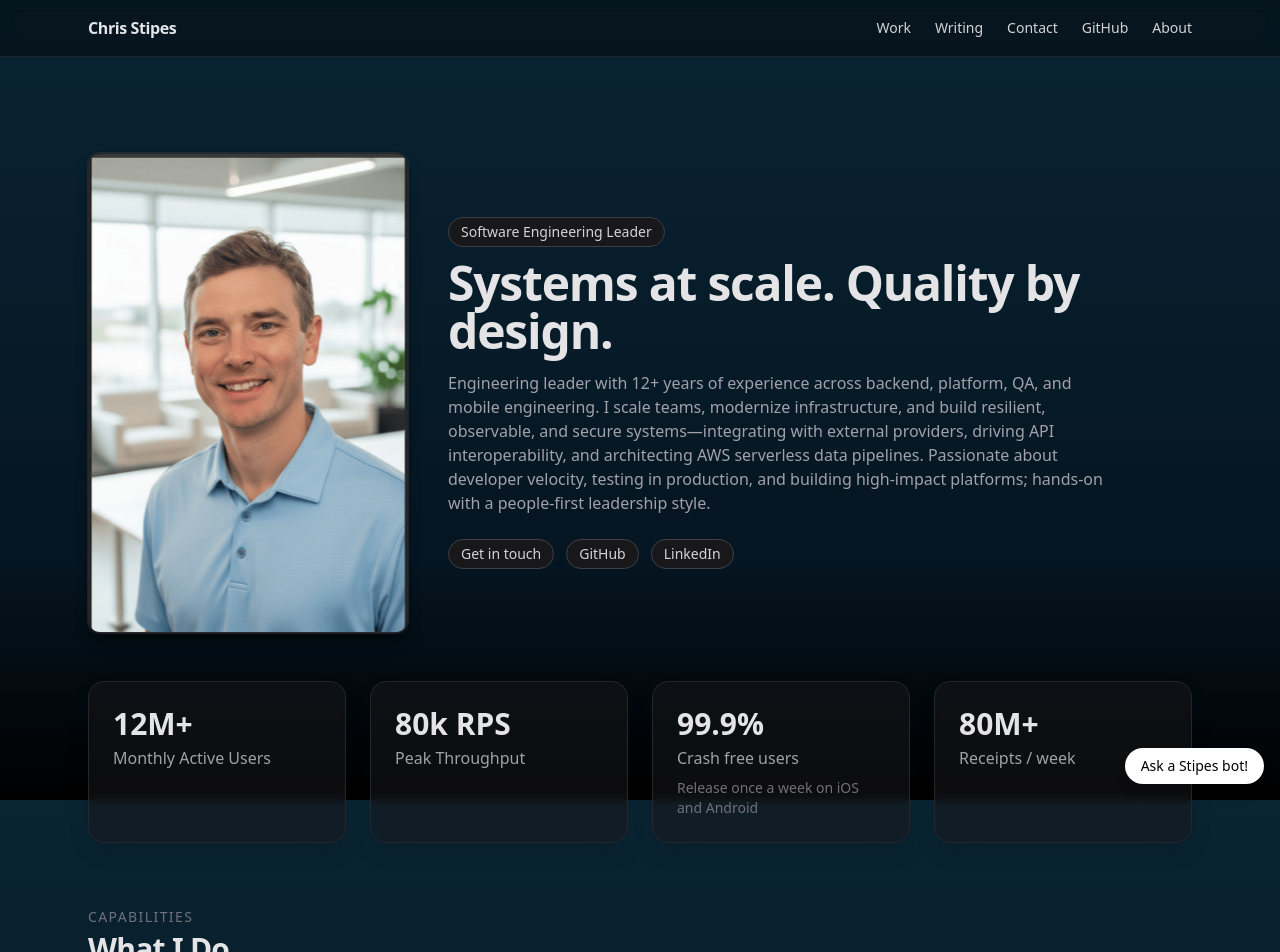
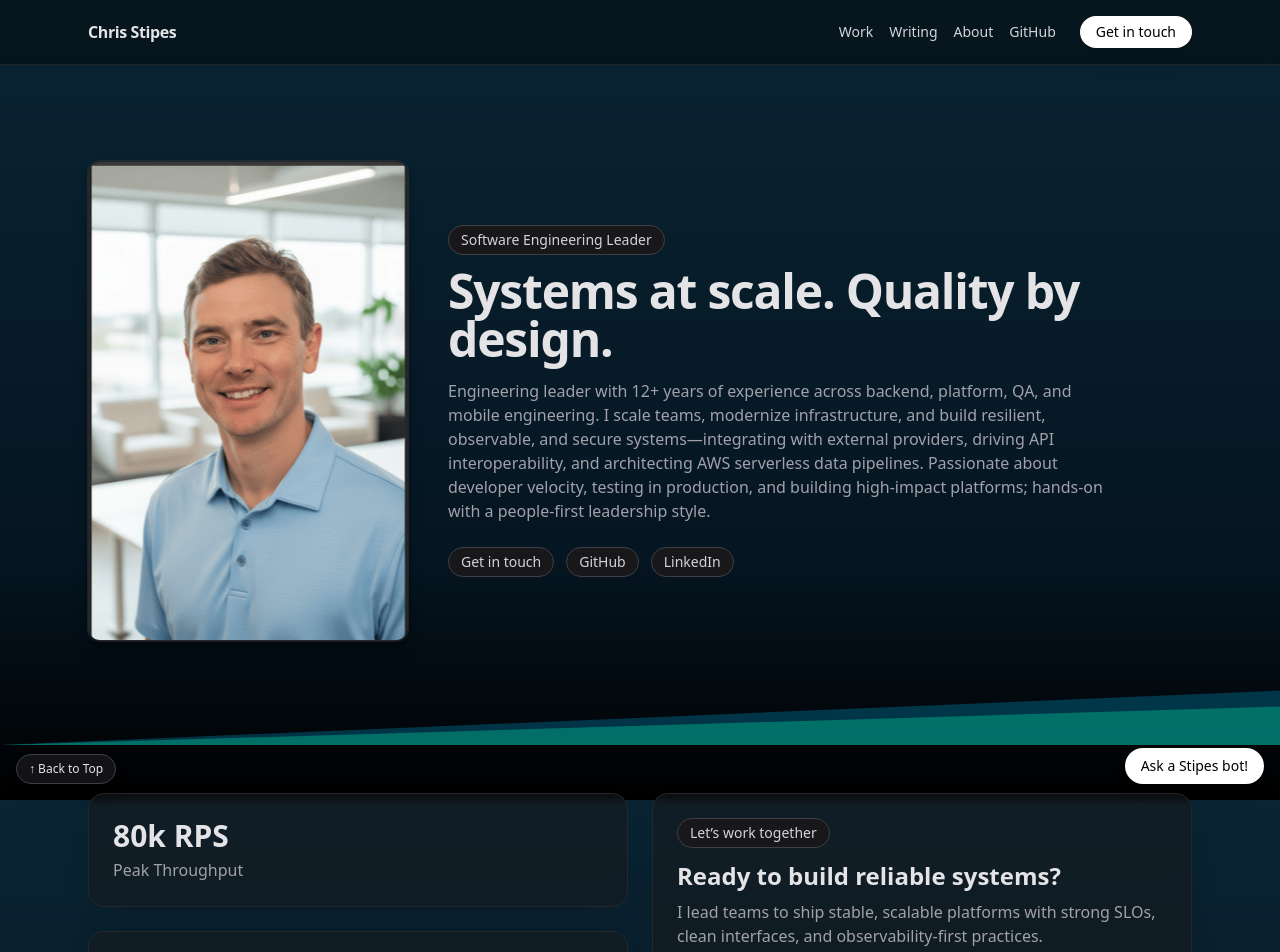
Before and after one commit to cstipes-devs/stipes-nextjs-tailwind, a Next.js app: page / in a window 1280 px wide. Shown: the top 952 px of the page. Built offline with nearby package versions, Linux system fonts and the light colour scheme.

Commit message:
design changes

```diff
--- /dev/null
+++ b/app/(site)/components/AngledDivider.tsx
@@ -0,0 +1,16 @@
+export function AngledDivider({ className = "" }: { className?: string }) {
+  return (
+    <div className={"w-full " + className} aria-hidden>
+      <svg
+        className="h-16 w-full"
+        viewBox="0 0 100 20"
+        preserveAspectRatio="none"
+      >
+        {/* Base angle (blue tint) */}
+        <polygon points="0,20 100,3 100,20 0,20" fill="#00A8E0" opacity="0.28" />
+        {/* Offset accent angle (site accent green) */}
+        <polygon points="0,20 100,8 100,20 0,20" fill="#00E0A4" opacity="0.35" />
+      </svg>
+    </div>
+  );
+}
--- /dev/null
+++ b/app/(site)/components/BackToTop.tsx
@@ -0,0 +1,11 @@
+export function BackToTop() {
+  return (
+    <a
+      href="#top"
+      className="fixed bottom-4 left-4 z-50 rounded-full border border-zinc-700 bg-zinc-900/80 px-3 py-1.5 text-xs font-medium text-zinc-200 shadow-soft backdrop-blur hover:border-zinc-600 hover:text-white"
+      aria-label="Back to top"
+    >
+      ↑ Back to Top
+    </a>
+  );
+}
--- a/app/(site)/components/Navbar.tsx
+++ b/app/(site)/components/Navbar.tsx
@@ -3,12 +3,17 @@ export function Navbar() {
     <div className="sticky top-0 z-50 border-b border-zinc-800/80 bg-black/60 backdrop-blur supports-[backdrop-filter]:bg-black/40">
       <div className="container-narrow flex items-center justify-between py-4">
         <a href="#" className="font-semibold tracking-tight">Chris Stipes</a>
-        <nav className="flex items-center gap-6 text-sm text-zinc-300">
+        <nav className="flex items-center gap-4 text-sm text-zinc-300">
           <a className="hover:text-white" href="#work">Work</a>
           <a className="hover:text-white" href="#writing">Writing</a>
-          <a className="hover:text-white" href="mailto:chris.stipes@gmail.com">Contact</a>
-        	<a className="hover:text-white" href="https://github.com/cstipes-devs" target="_blank" rel="noreferrer noopener">GitHub</a>
           <a className="hover:text-white" href="/about">About</a>
+          <a className="hover:text-white" href="https://github.com/cstipes-devs" target="_blank" rel="noreferrer noopener">GitHub</a>
+          <a
+            href="mailto:chris.stipes@gmail.com"
+            className="ml-2 rounded-full bg-white px-4 py-1.5 font-medium text-black shadow-soft hover:bg-white/90"
+          >
+            Get in touch
+          </a>
         </nav>
       </div>
     </div>
--- a/app/(site)/page.tsx
+++ b/app/(site)/page.tsx
@@ -5,18 +5,34 @@ import { Section } from "./components/Section";
 import { StatCard } from "./components/StatCard";
 import { ChatWidget } from "./components/ChatWidget";
 import { WipIcon } from "./components/WipIcon";
+import { AngledDivider } from "./components/AngledDivider";
+import { BackToTop } from "./components/BackToTop";
 
 export default function Page() {
   return (
-    <main>
+    <main id="top">
       <Navbar />
       <Hero />
+      <AngledDivider className="my-6 md:my-10" />
 
-      <div className="container-narrow mt-12 grid gap-6 md:grid-cols-4">
-        <StatCard label="Monthly Active Users" value="12M+" />
-        <StatCard label="Peak Throughput" value="80k RPS" />
-        <StatCard label="Crash free users" value="99.9%" hint="Release once a week on iOS and Android" />
-        <StatCard label="Receipts / week" value="80M+" />
+      <div className="container-narrow mt-12 grid gap-6 md:grid-cols-2 items-start">
+        <div className="grid gap-6" id="work">
+          <StatCard label="Peak Throughput" value="80k RPS" />
+          <StatCard label="Stable Mobile Releases / year" value="52" hint="Once a week on iOS and Android" />
+          <StatCard label="Receipts / week" value="80M+" />
+        </div>
+        <div className="card p-6">
+          <div className="badge">Let’s work together</div>
+          <h3 className="mt-3 text-2xl font-semibold">Ready to build reliable systems?</h3>
+          <p className="mt-2 text-zinc-400">
+            I lead teams to ship stable, scalable platforms with strong SLOs, clean interfaces, and observability-first practices.
+          </p>
+          <div className="mt-5 flex flex-wrap gap-3">
+            <a className="rounded-full bg-white px-4 py-2 text-sm font-medium text-black shadow-soft hover:bg-white/90" href="mailto:chris.stipes@gmail.com">Email Chris</a>
+            <a className="badge hover:border-zinc-600" href="https://www.linkedin.com/in/chris-stipes-186ab033/" target="_blank" rel="noreferrer noopener">LinkedIn</a>
+            <a className="badge hover:border-zinc-600" href="https://github.com/cstipes-devs" target="_blank" rel="noreferrer noopener">GitHub</a>
+          </div>
+        </div>
       </div>
 
       <Section title="What I Do" eyebrow="Capabilities">
@@ -106,6 +122,7 @@ export default function Page() {
 
       <ChatWidget />
 
+      <div id="writing" />
       <Section title="Writing" eyebrow="Notes">
         <div className="grid gap-6 md:grid-cols-2">
           <a className="card p-6 hover:border-zinc-600 transition" href="#">
@@ -128,6 +145,7 @@ export default function Page() {
       </Section>
 
       <Footer />
+      <BackToTop />
     </main>
   );
 }
```
Also changed, not shown: 1 other file (tests, documents, lock files or other folders).
